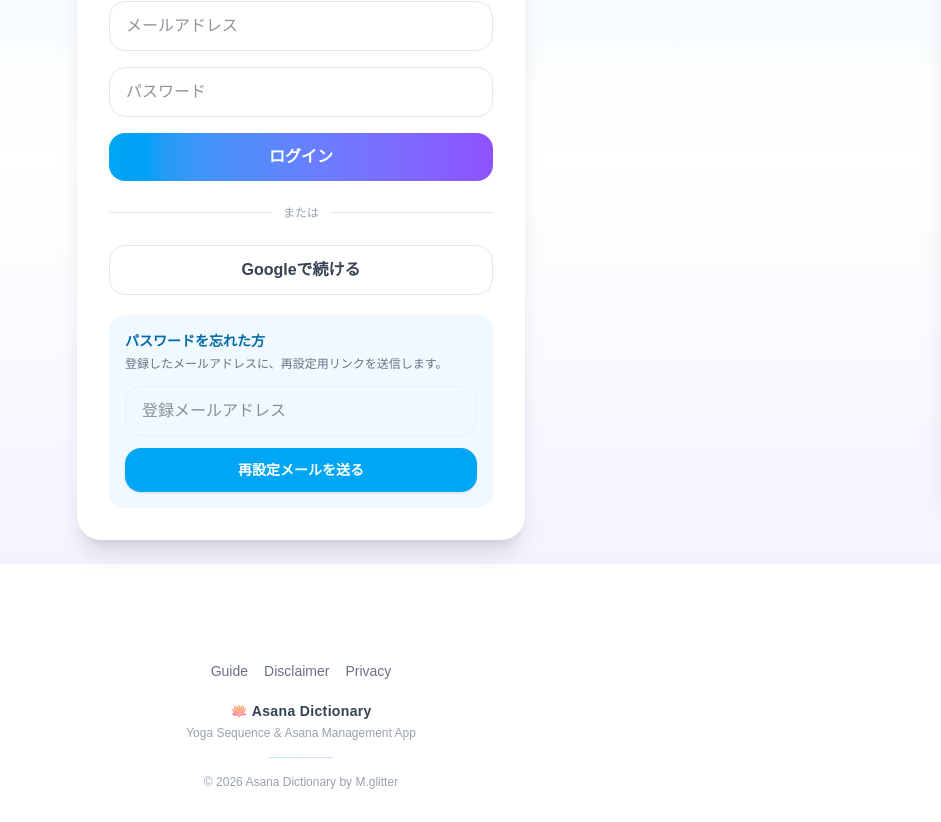
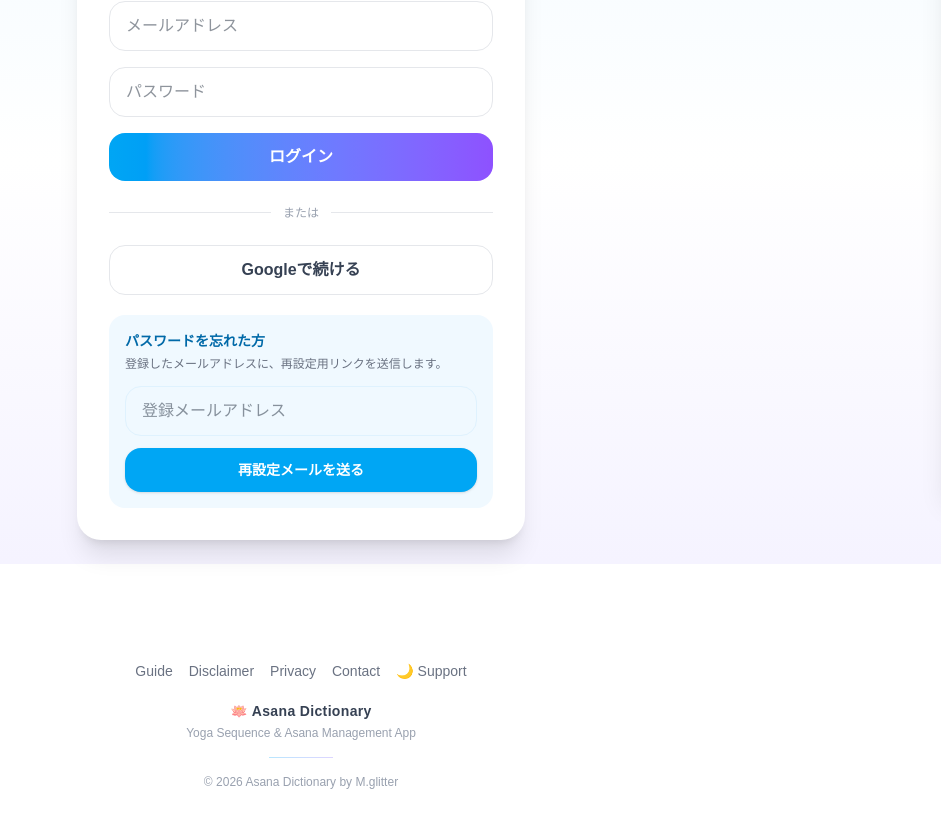
Before and after one commit to mika11247/asana-dictionary, a Next.js app: page /login in a window 1280 px wide. Shown: the part 309-1131 px from the top of the page, without its empty margins (339-1280 px from the left). Built offline with nearby package versions, Linux system fonts and the light colour scheme; no server answers.

Commit message:
サポート追加

```diff
--- a/app/mypage/page.jsx
+++ b/app/mypage/page.jsx
@@ -445,6 +445,29 @@ const remainingDays = scheduledDeleteDate
         </section>
       )}
 
+<section className="rounded-3xl bg-gradient-to-br from-purple-50 to-pink-50 p-5 shadow-sm ring-1 ring-purple-100">
+  <div className="space-y-3 text-center">
+    <p className="text-sm font-bold text-purple-700">
+      🌙 Support M.glitter
+    </p>
+
+    <p className="text-xs leading-relaxed text-gray-600">
+      このアプリや制作活動を
+      応援していただける方向けの
+      サポートページです✨
+    </p>
+
+    <a
+      href="https://mglitter.net/support/"
+      target="_blank"
+      rel="noopener noreferrer"
+      className="inline-flex items-center justify-center rounded-full bg-purple-500 px-4 py-2 text-sm font-bold text-white shadow transition hover:bg-purple-600"
+    >
+      ✨ M.glitter を応援する
+    </a>
+  </div>
+</section>
+
         <section className="rounded-3xl bg-white p-5 shadow-sm ring-1 ring-red-100">
           <div className="space-y-3">
             <button
--- a/components/Footer.js
+++ b/components/Footer.js
@@ -8,6 +8,7 @@ export default function Footer() {
       <div className="mx-auto flex max-w-4xl flex-col items-center gap-5">
 
         <div className="flex flex-wrap items-center justify-center gap-4 text-sm text-gray-500">
+
           <Link
             href="/guide"
             className="transition hover:text-orange-600"
@@ -28,6 +29,23 @@ export default function Footer() {
           >
             Privacy
           </Link>
+
+          <Link
+            href="/contact"
+            className="transition hover:text-sky-600"
+          >
+            Contact
+          </Link>
+
+          <a
+            href="https://mglitter.net/support/"
+            target="_blank"
+            rel="noopener noreferrer"
+            className="transition hover:text-pink-500"
+          >
+            🌙 Support
+          </a>
+
         </div>
 
         <div className="text-center">
```
